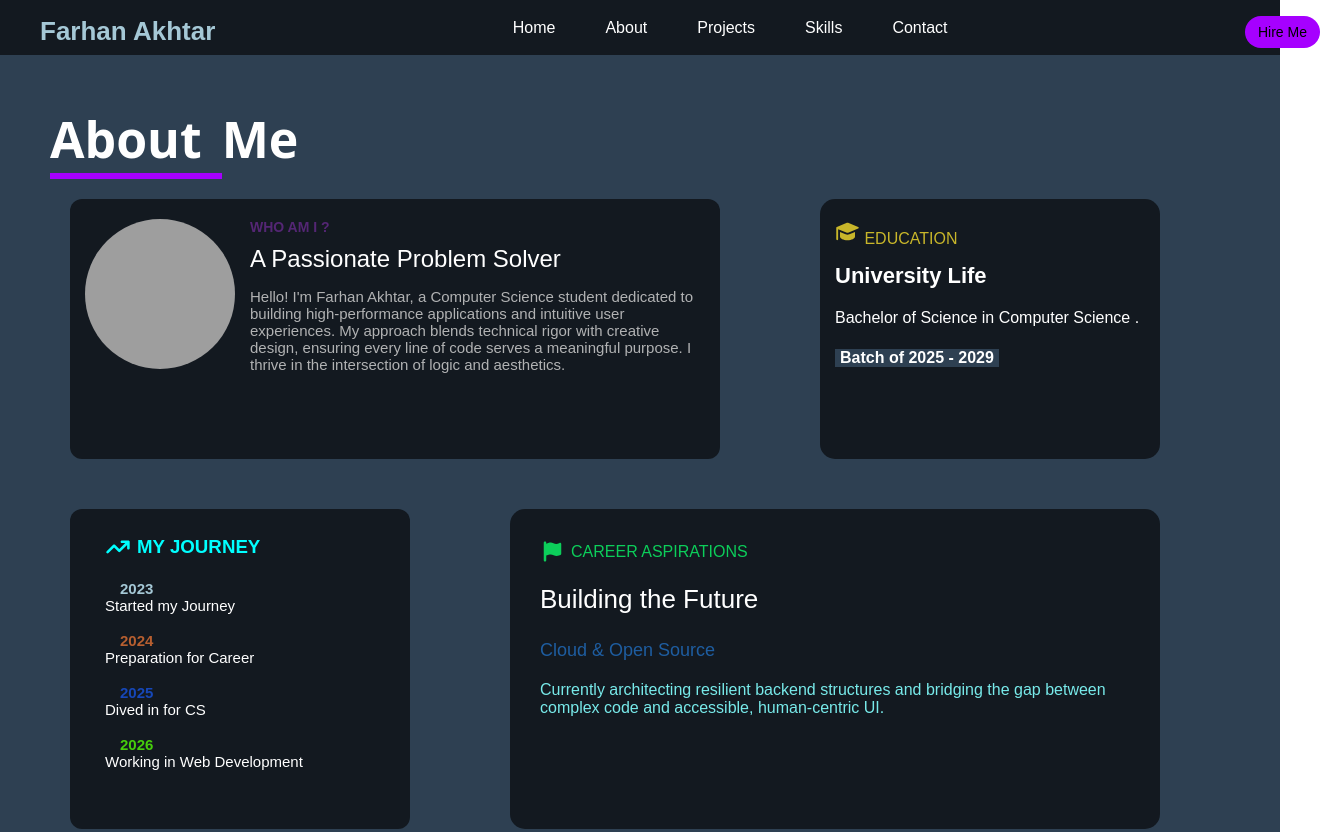
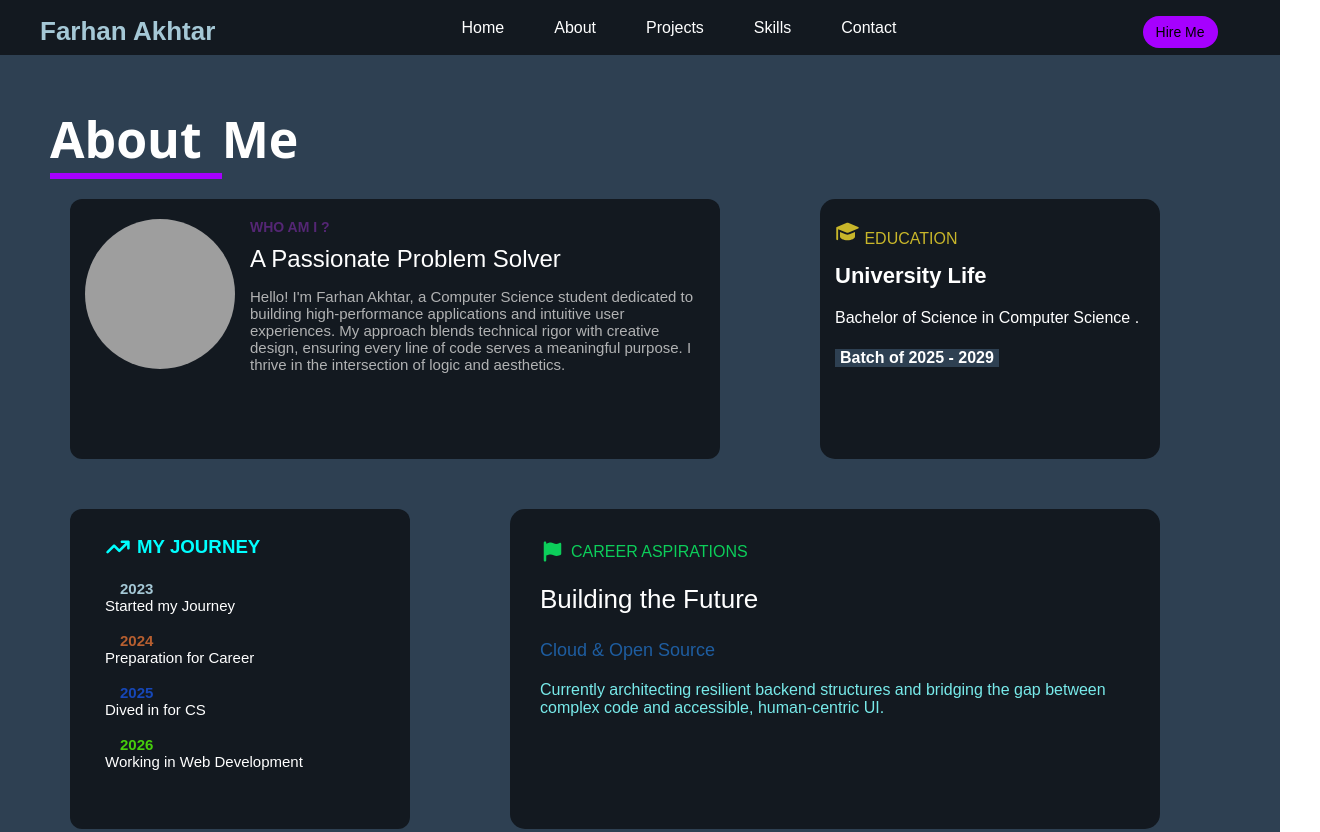
Before and after one commit to Farhan-Akhtar15/Portfolio, a plain HTML site: page About.html in a window 1280 px wide. Shown: the top 832 px of the page, 1320 px wide, since content can reach past the window. Drawn offline with Linux system fonts and the light colour scheme; grey boxes are pictures that could not be loaded; a web font is replaced by a local one.

Commit message:
Update About.css

```diff
--- a/About.css
+++ b/About.css
@@ -20,7 +20,7 @@ nav{
 
 .navbar{
      height:55px;
-    width:100vw;
+    width:92vw;
     display:flex;
     justify-content: space-between;
     align-items: center;
```
